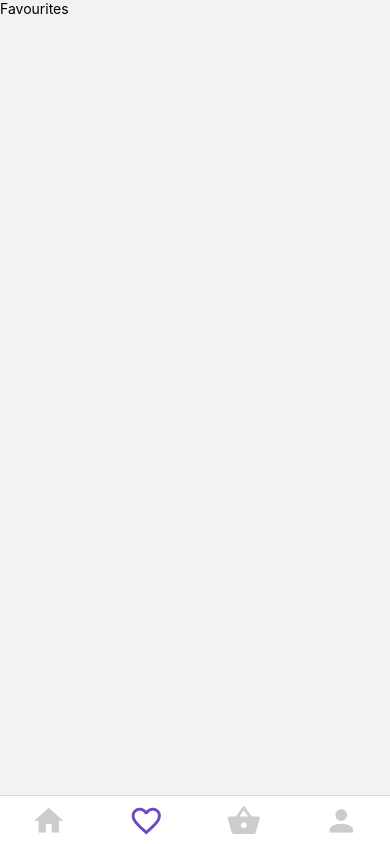
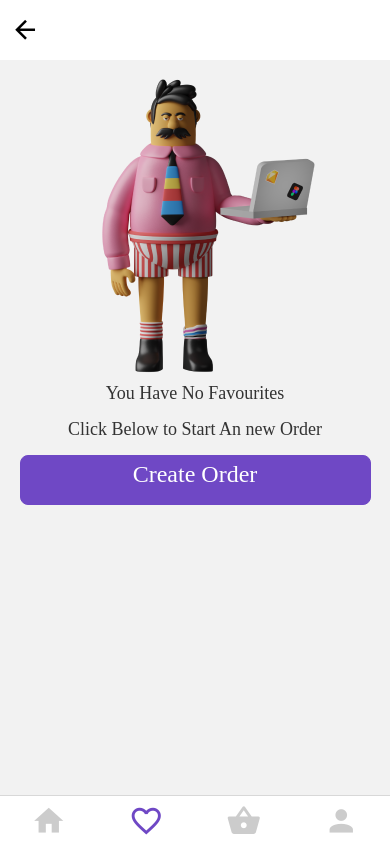
Before and after one commit to jacob-d242/Maigaz, a React Native app: screen /Favourites in a window 390 px wide. Built offline with nearby package versions, Linux system fonts and the light colour scheme.

Commit message:
updating home screen

```diff
--- a/src/constants/Index.js
+++ b/src/constants/Index.js
@@ -9,5 +9,6 @@ export const COLORS={
 
 export const IMAGES = {
     user: require("../assets/images/user.png"),
-    gas: require("../assets/images/Gas.png")
+    gas: require("../assets/images/Gas.png"),
+    Fav: require("../assets/images/History.png")
 }
--- a/src/screens/home/Favourites.js
+++ b/src/screens/home/Favourites.js
@@ -1,12 +1,18 @@
 import React from 'react'
-import { Text, View } from "react-native";
-
+import { Image, Text, View,StyleSheet } from "react-native";
+import { COLORS, IMAGES } from "../../constants/Index"
+import Header from "../../components/Header"
+import NoFavourite from './components/NoFav';
 export default function Favourites() {
     return (
         <View>
-            <Text>
-                Favourites
-            </Text>
+            <Header/>
+           <NoFavourite/>
         </View>
     )
 }
+
+
+const styles = StyleSheet.create({
+
+})
--- /dev/null
+++ b/src/screens/home/components/NoFav.js
@@ -0,0 +1,39 @@
+import React from 'react'
+import { Image, StyleSheet, Text, View } from 'react-native'
+import Button from '../../../components/Button'
+import { COLORS,IMAGES } from '../../../constants/Index'
+export default function NoFavourite() {
+    return (
+
+        <View style={{ alignItems: 'center',justifyContent: 'space-evenly' }}>
+            <Image
+                resizeMode="contain"
+                source={IMAGES.Fav}
+            />
+            <Text style={styles.texts}>You Have No Favourites</Text>
+            <Text style={styles.texts}>Click Below to Start An new Order</Text>
+            <Button
+                title="Create Order"
+                style={styles.orderButton}
+            />
+        </View>
+    )
+}
+
+
+const styles = StyleSheet.create({
+    image: {
+        marginTop: 20,
+    },
+    orderButton: {
+        fontSize: 24,
+        color: '#ffff',
+        fontFamily: 'Inter-Bold'
+    },
+    texts: {
+        marginBottom: 15,
+        fontSize: 18,
+        color: COLORS.lightSecondary,
+        fontFamily: 'Inter-Medium',
+    }
+})
```
